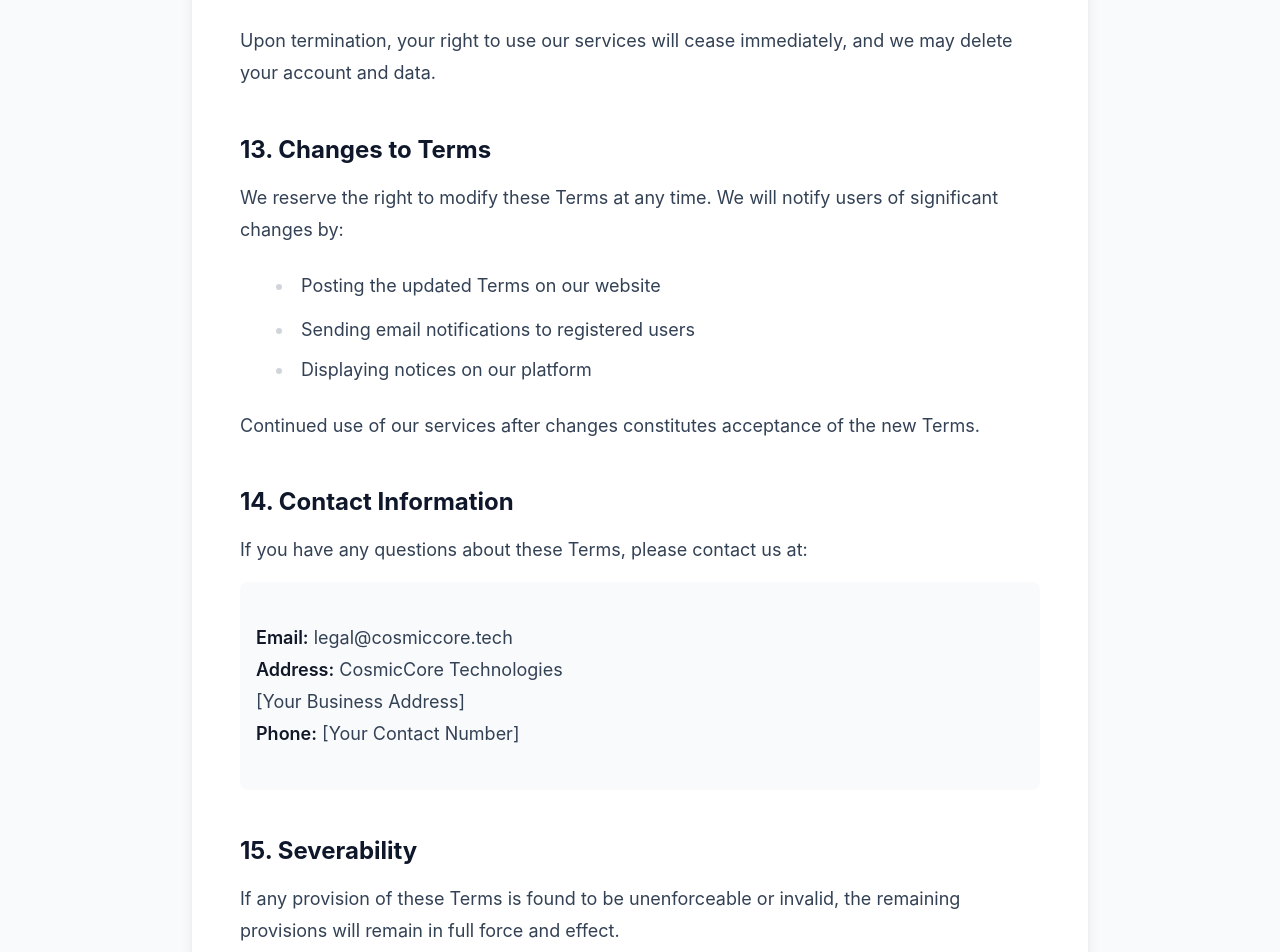
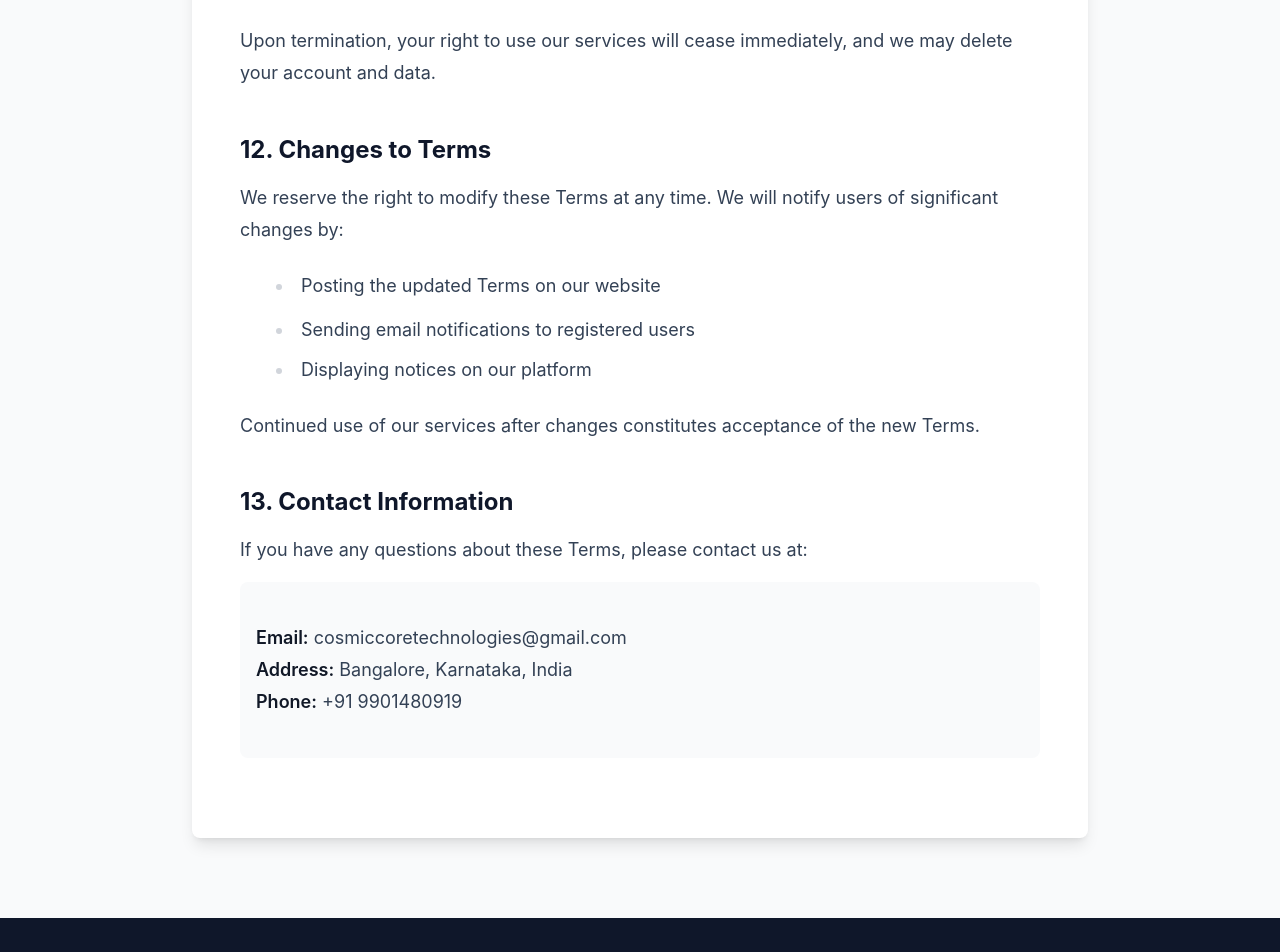
Before and after one commit to vamsireddy22/cosmic-core-website, a React (Create React App) app: page /terms in a window 1280 px wide. Shown: the part 4060-5012 px from the top of the page. Built offline with nearby package versions, Linux system fonts and the light colour scheme.

Commit message:
Update Terms of Service: fix section numbering and add actual contact information

```diff
--- a/src/pages/TermsOfService.tsx
+++ b/src/pages/TermsOfService.tsx
@@ -197,7 +197,7 @@ const TermsOfService: React.FC = () => {
 
               {/* Changes to Terms */}
               <section className="mb-8">
-                <h2 className="text-2xl font-bold text-secondary-900 mb-4">13. Changes to Terms</h2>
+                <h2 className="text-2xl font-bold text-secondary-900 mb-4">12. Changes to Terms</h2>
                 <p className="text-secondary-700 mb-4">
                   We reserve the right to modify these Terms at any time. We will notify users of significant changes by:
                 </p>
@@ -213,27 +213,19 @@ const TermsOfService: React.FC = () => {
 
               {/* Contact Information */}
               <section className="mb-8">
-                <h2 className="text-2xl font-bold text-secondary-900 mb-4">14. Contact Information</h2>
+                <h2 className="text-2xl font-bold text-secondary-900 mb-4">13. Contact Information</h2>
                 <p className="text-secondary-700 mb-4">
                   If you have any questions about these Terms, please contact us at:
                 </p>
                 <div className="bg-gray-50 p-4 rounded-lg">
                   <p className="text-secondary-700">
-                    <strong>Email:</strong> legal@cosmiccore.tech<br />
-                    <strong>Address:</strong> CosmicCore Technologies<br />
-                    [Your Business Address]<br />
-                    <strong>Phone:</strong> [Your Contact Number]
+                    <strong>Email:</strong> cosmiccoretechnologies@gmail.com<br />
+                    <strong>Address:</strong> Bangalore, Karnataka, India<br />
+                    <strong>Phone:</strong> +91 9901480919
                   </p>
                 </div>
               </section>
 
-              {/* Severability */}
-              <section className="mb-8">
-                <h2 className="text-2xl font-bold text-secondary-900 mb-4">15. Severability</h2>
-                <p className="text-secondary-700">
-                  If any provision of these Terms is found to be unenforceable or invalid, the remaining provisions will remain in full force and effect.
-                </p>
-              </section>
 
 
             </div>
```
